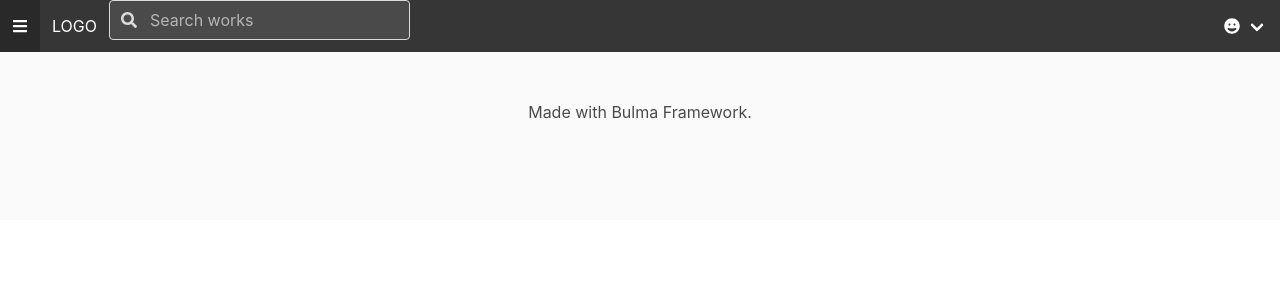
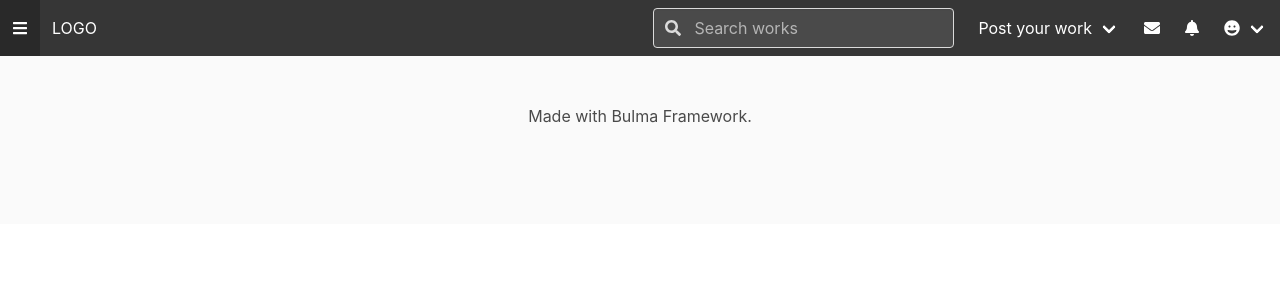
Before and after one commit to HanaHentu/Engineering-Project, an Angular app: page / in a window 1280 px wide. Shown: the top 300 px of the page. Built offline with nearby package versions, Linux system fonts and the light colour scheme.

Commit message:
commit navbar

```diff
--- a/src/app/header/header.component.html
+++ b/src/app/header/header.component.html
@@ -1,8 +1,9 @@
-<div class="navbar is-dark">
+
+<nav class="navbar is-dark" role="navigation">
     <!-- always visible -->
     <div class="navbar-brand">
         <!-- sidebar menu button -->
-        <a class="navbar-item">
+        <a class="navbar-item" role="button">
             <span class="icon">
                 <fa-icon [icon]="faBars"></fa-icon>
             </span>
@@ -15,17 +16,48 @@
 
     <!-- not visible on phones -->
     <div class="navbar-menu">
-        <!-- left side -->
-        <div class="navbar-start">
-            <div class="field is-grouped">
-                <p class="control is-expanded has-icons-left">
-                    <span class="icon is-right"><fa-icon [icon]="faSearch"></fa-icon></span>
-                    <input class="input has-background-grey-dark" type="search" placeholder="Search works"/>
-                </p>
-            </div>
-        </div>
         <!-- right side -->
         <div class="navbar-end">
+            <!-- searchbox -->
+            <div class="navbar-item">
+                <div class="field is-grouped">
+                    <p class="control is-expanded has-icons-left">
+                        <span class="icon is-right"><fa-icon [icon]="faSearch"></fa-icon></span>
+                        <input class="input has-background-grey-dark" type="search" placeholder="Search works"/>
+                    </p>
+                </div>
+            </div>
+
+            <div class="navbar-item has-dropdown is-hoverable">
+                <a class="navbar-link">
+                  Post your work
+                </a>
+
+                <div class="navbar-dropdown">
+                  <a class="navbar-item">
+                    Illustration
+                  </a>
+                  <a class="navbar-item">
+                    Photo
+                  </a>
+                </div>
+              </div>
+
+            <!-- messages -->
+            <a class="navbar-item" role="button">
+                <span class="icon">
+                    <fa-icon [icon]="faEnvelope"></fa-icon>
+                </span>
+            </a>
+
+            <!-- notifications -->
+            <a class="navbar-item" role="button">
+                <span class="icon">
+                    <fa-icon [icon]="faBell"></fa-icon>
+                </span>
+            </a>
+
+            <!-- profile -->
             <div class="navbar-item has-dropdown is-hoverable">
                 <a class="navbar-link">
                     <fa-icon [icon]="faGrin"></fa-icon>
@@ -33,4 +65,4 @@
             </div>
         </div>
     </div>
-</div>
+</nav>
--- a/src/app/header/header.component.ts
+++ b/src/app/header/header.component.ts
@@ -1,5 +1,5 @@
 import { Component, OnInit } from '@angular/core';
-import { faBars, faSearch, faGrin } from '@fortawesome/free-solid-svg-icons';
+import { faBars, faSearch, faGrin, faBell, faEnvelope } from '@fortawesome/free-solid-svg-icons';
 
 @Component({
   selector: 'app-header',
@@ -10,6 +10,8 @@ export class HeaderComponent implements OnInit {
 
   constructor() { }
 
+  faEnvelope = faEnvelope;
+  faBell = faBell;
   faBars = faBars;
   faSearch = faSearch;
   faGrin = faGrin;
```
